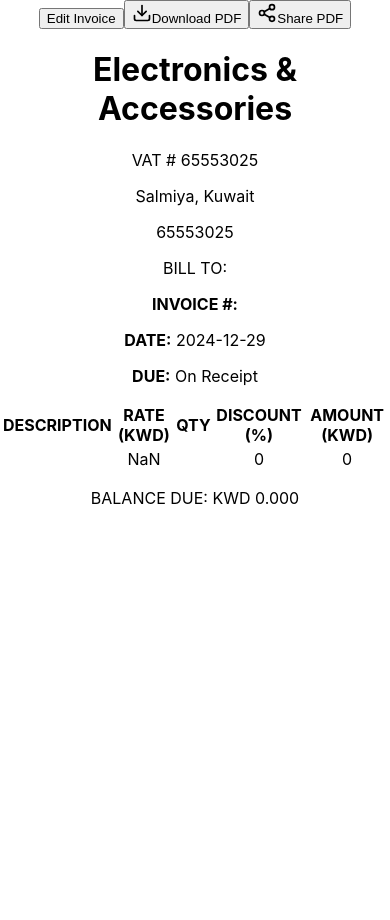
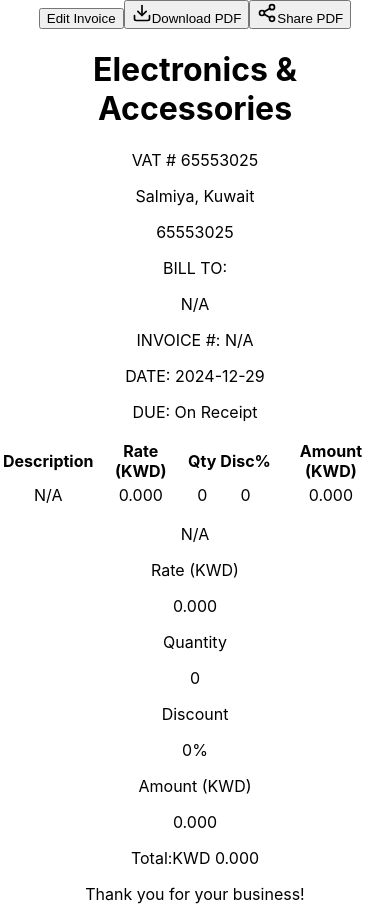
Before and after one commit to jeetbarot1998/invoice-maker, a React (Create React App) app: page / in a window 390 px wide. Before the commit the page ends 844 px from the top, so only its background shows below. Built offline with nearby package versions, Linux system fonts and the light colour scheme.

Commit message:
Making code mobile friendly.

```diff
--- a/src/App.js
+++ b/src/App.js
@@ -1,5 +1,4 @@
 import './App.css';
-// import PDFShareComponent from './components/PDFShareComponent';
 import InvoiceForm from './components/InvoiceForm';
 
 
@@ -7,7 +6,6 @@ function App() {
   return (
     <div className="App">
       <InvoiceForm />
-      {/* <PDFShareComponent /> */}
     </div>
   );
 }
--- a/src/components/InvoiceTemplate.jsx
+++ b/src/components/InvoiceTemplate.jsx
@@ -2,7 +2,8 @@ import React, { forwardRef } from 'react';
 
 const InvoiceTemplate = forwardRef(({ invoiceData, items, calculateTotal }, ref) => {
   return (
-    <div ref={ref} className="bg-white p-8 max-w-4xl mx-auto my-8" id="invoice-template">
+    <div ref={ref} className="bg-white p-4 sm:p-8 max-w-4xl mx-auto rounded-lg shadow" id="invoice-template">
+      {/* Header */}
       <div className="text-center mb-8">
         <h1 className="text-2xl font-bold">Electronics & Accessories</h1>
         <p className="text-gray-600">VAT # 65553025</p>
@@ -10,43 +11,112 @@ const InvoiceTemplate = forwardRef(({ invoiceData, items, calculateTotal }, ref)
         <p className="text-gray-600">65553025</p>
       </div>
 
-      <div className="flex justify-between mb-8">
-        <div>
+      {/* Invoice Details */}
+      <div className="flex flex-col sm:flex-row justify-between mb-8 gap-4">
+        <div className="flex-1">
           <p className="font-bold mb-2">BILL TO:</p>
-          <p>{invoiceData.billTo}</p>
+          <p className="text-gray-800">{invoiceData.billTo || 'N/A'}</p>
         </div>
-        <div>
-          <p><strong>INVOICE #:</strong> {invoiceData.invoiceNumber}</p>
-          <p><strong>DATE:</strong> {invoiceData.date}</p>
-          <p><strong>DUE:</strong> On Receipt</p>
+        <div className="flex-1 sm:text-right space-y-1">
+          <p><span className="font-semibold">INVOICE #:</span> {invoiceData.invoiceNumber || 'N/A'}</p>
+          <p><span className="font-semibold">DATE:</span> {invoiceData.date || 'N/A'}</p>
+          <p><span className="font-semibold">DUE:</span> On Receipt</p>
         </div>
       </div>
 
-      <table className="w-full mb-8">
+      {/* Invoice Items Table */}
+      <div className="overflow-x-auto mb-8 -mx-4 sm:mx-0">
+        <div className="inline-block min-w-full align-middle">
+          <div className="overflow-hidden border border-gray-200 sm:rounded-lg">
+            {/* Desktop Table */}
+            <table className="hidden sm:table min-w-full divide-y divide-gray-200">
               <thead className="bg-gray-50">
                 <tr>
-            <th className="border p-2 text-left">DESCRIPTION</th>
-            <th className="border p-2 text-right">RATE (KWD)</th>
-            <th className="border p-2 text-right">QTY</th>
-            <th className="border p-2 text-right">DISCOUNT (%)</th>
-            <th className="border p-2 text-right">AMOUNT (KWD)</th>
+                  <th scope="col" className="px-4 py-3 text-left text-xs font-medium text-gray-500 uppercase">
+                    Description
+                  </th>
+                  <th scope="col" className="px-4 py-3 text-right text-xs font-medium text-gray-500 uppercase">
+                    Rate (KWD)
+                  </th>
+                  <th scope="col" className="px-4 py-3 text-right text-xs font-medium text-gray-500 uppercase">
+                    Qty
+                  </th>
+                  <th scope="col" className="px-4 py-3 text-right text-xs font-medium text-gray-500 uppercase">
+                    Disc%
+                  </th>
+                  <th scope="col" className="px-4 py-3 text-right text-xs font-medium text-gray-500 uppercase">
+                    Amount (KWD)
+                  </th>
                 </tr>
               </thead>
-        <tbody>
-          {items.map((item) => (
-            <tr key={item.id}>
-              <td className="border p-2">{item.description}</td>
-              <td className="border p-2 text-right">{parseFloat(item.rate).toFixed(3)}</td>
-              <td className="border p-2 text-right">{item.quantity}</td>
-              <td className="border p-2 text-right">{item.discount}</td>
-              <td className="border p-2 text-right">{item.amount}</td>
+              <tbody className="bg-white divide-y divide-gray-200">
+                {items.map((item, index) => (
+                  <tr key={item.id} className={index % 2 === 0 ? 'bg-white' : 'bg-gray-50'}>
+                    <td className="px-4 py-3 text-sm text-gray-900 whitespace-normal">
+                      {item.description || 'N/A'}
+                    </td>
+                    <td className="px-4 py-3 text-sm text-gray-900 text-right">
+                      {parseFloat(item.rate || 0).toFixed(3)}
+                    </td>
+                    <td className="px-4 py-3 text-sm text-gray-900 text-right">
+                      {item.quantity || '0'}
+                    </td>
+                    <td className="px-4 py-3 text-sm text-gray-900 text-right">
+                      {item.discount || '0'}
+                    </td>
+                    <td className="px-4 py-3 text-sm text-gray-900 text-right">
+                      {item.amount || '0.000'}
+                    </td>
                   </tr>
                 ))}
               </tbody>
             </table>
 
-      <div className="text-right mb-8">
-        <p className="text-xl font-bold">BALANCE DUE: KWD {calculateTotal()}</p>
+            {/* Mobile Table Alternative */}
+            <div className="sm:hidden divide-y divide-gray-200">
+              {items.map((item, index) => (
+                <div key={item.id} className={`p-4 ${index % 2 === 0 ? 'bg-white' : 'bg-gray-50'}`}>
+                  <div className="mb-2">
+                    <p className="font-medium text-gray-900">{item.description || 'N/A'}</p>
+                  </div>
+                  <div className="grid grid-cols-2 gap-4 text-sm">
+                    <div>
+                      <p className="text-gray-500">Rate (KWD)</p>
+                      <p className="font-medium">{parseFloat(item.rate || 0).toFixed(3)}</p>
+                    </div>
+                    <div>
+                      <p className="text-gray-500">Quantity</p>
+                      <p className="font-medium">{item.quantity || '0'}</p>
+                    </div>
+                    <div>
+                      <p className="text-gray-500">Discount</p>
+                      <p className="font-medium">{item.discount || '0'}%</p>
+                    </div>
+                    <div>
+                      <p className="text-gray-500">Amount (KWD)</p>
+                      <p className="font-medium">{item.amount || '0.000'}</p>
+                    </div>
+                  </div>
+                </div>
+              ))}
+            </div>
+          </div>
+        </div>
+      </div>
+
+      {/* Total Amount */}
+      <div className="flex flex-col items-end gap-2 sm:gap-4 mb-8">
+        <div className="w-full sm:w-72 bg-gray-50 rounded-lg p-4">
+          <div className="flex justify-between items-center text-lg sm:text-xl font-bold">
+            <span>Total:</span>
+            <span>KWD {calculateTotal()}</span>
+          </div>
+        </div>
+      </div>
+
+      {/* Footer Note */}
+      <div className="text-center text-sm text-gray-500 mt-8 pt-8 border-t">
+        <p>Thank you for your business!</p>
       </div>
     </div>
   );
```
Lines whose indentation alone changed are shown as unchanged.
